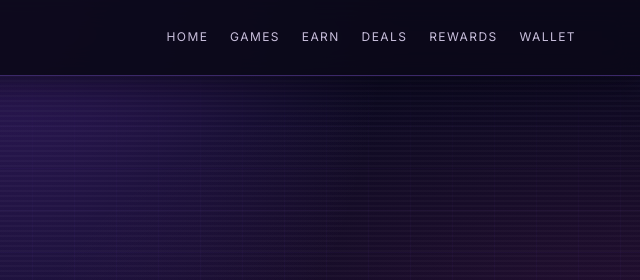
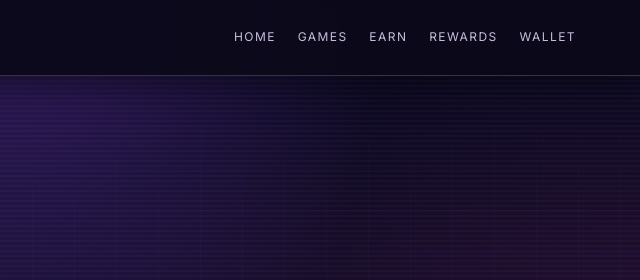
Before and after one commit to demonanic/LegitLoot, a plain HTML site: page terms.html in a window 1280 px wide. Shown: the top 280 px of the page, 640-1280 px from the left. Drawn offline with nearby package versions, Linux system fonts and the light colour scheme; a web font is replaced by a local one.

Commit message:
Remove Grab Bag from primary site navigation

```diff
--- a/terms.html
+++ b/terms.html
@@ -1,12 +1,12 @@
 <!doctype html>
 <html lang="en"><head><meta name="robots" content="noindex,follow"><meta charset="utf-8"><meta name="viewport" content="width=device-width,initial-scale=1,viewport-fit=cover"><meta name="theme-color" content="#100820"><meta name="description" content="LegitLoot terms of service status."><title>Terms — LegitLoot</title><link rel="preconnect" href="https://fonts.googleapis.com"><link rel="preconnect" href="https://fonts.gstatic.com" crossorigin><link href="https://fonts.googleapis.com/css2?family=Barlow+Condensed:wght@600;700;800;900&family=DM+Mono:wght@400;500&family=Inter:wght@400;500;600;700;800;900&display=swap" rel="stylesheet"><link rel="stylesheet" href="styles.css"><link rel="stylesheet" href="portal.css"><link rel="icon" href="assets/legitloot-mark.svg" type="image/svg+xml"></head>
-<body><div class="scanlines" aria-hidden="true"></div><header class="site-header"><a class="brand" href="index.html"><img class="brand-mark brand-mark-image" src="assets/legitloot-mark.svg" alt=""><span>LEGIT<span class="acid">LOOT</span></span></a><button class="menu-toggle" aria-label="Open navigation" aria-expanded="false">☰</button><nav class="main-nav" aria-label="Main navigation"><a href="index.html">Home</a><a href="games.html">Games</a><a href="earn.html">Earn</a><a href="marketplace.html">Deals</a><a href="rewards.html">Rewards</a><a href="account.html">Wallet</a></nav></header>
+<body><div class="scanlines" aria-hidden="true"></div><header class="site-header"><a class="brand" href="index.html"><img class="brand-mark brand-mark-image" src="assets/legitloot-mark.svg" alt=""><span>LEGIT<span class="acid">LOOT</span></span></a><button class="menu-toggle" aria-label="Open navigation" aria-expanded="false">☰</button><nav class="main-nav" aria-label="Main navigation"><a href="index.html">Home</a><a href="games.html">Games</a><a href="earn.html">Earn</a><a href="rewards.html">Rewards</a><a href="account.html">Wallet</a></nav></header>
 <main class="portal-main"><section class="section-wrap portal-hero"><p class="eyebrow">SITE DOCUMENTATION / 01</p><h1>TERMS OF<br><span class="acid">SERVICE.</span></h1><div class="notice-panel"><b>FORMAL TERMS ARE NOT YET PUBLISHED</b><p>This development preview does not establish a complete or legally reviewed agreement for account use, earning activities, rewards, marketplace transactions or payouts. A complete Terms of Service must be approved and published before the corresponding live services launch.</p></div><h2 class="section-heading"><span>WHAT THIS PREVIEW MEANS</span></h2><p class="portal-lede">The current public pages are informational and do not activate provider rewards, cash withdrawals, paid services or cash-equivalent game credits. Do not rely on preview content as an offer, promise of earnings or payout commitment.</p><p class="fine-print">For questions about this preview, contact <a href="mailto:hello@legitloot.site">hello@legitloot.site</a>. This notice is not a substitute for the final Terms of Service.</p></section></main>
 <footer class="site-footer"><a class="brand" href="index.html"><img class="brand-mark brand-mark-image" src="assets/legitloot-mark.svg" alt=""><span>LEGIT<span class="acid">LOOT</span></span></a><p>INDEPENDENT BY DESIGN.</p><div class="footer-links"><a href="trust.html">How it works</a><a href="privacy.html">Privacy</a><a href="mailto:hello@legitloot.site">Contact</a></div><small>© <span id="year"></span> LEGITLOOT. ALL RIGHTS RESERVED.</small></footer><script src="app.js"></script><nav class="mobile-dock" aria-label="Quick navigation">
 <a href="index.html"><b>⌂</b><span>HOME</span></a>
 <a href="games.html"><b>⚔</b><span>GAMES</span></a>
 <a href="earn.html"><b>▤</b><span>EARN</span></a>
-<a href="marketplace.html"><b>◇</b><span>DEALS</span></a>
+
 <a href="rewards.html"><b>✦</b><span>REWARDS</span></a>
 <a href="account.html"><b>▣</b><span>WALLET</span></a>
 </nav>
```
